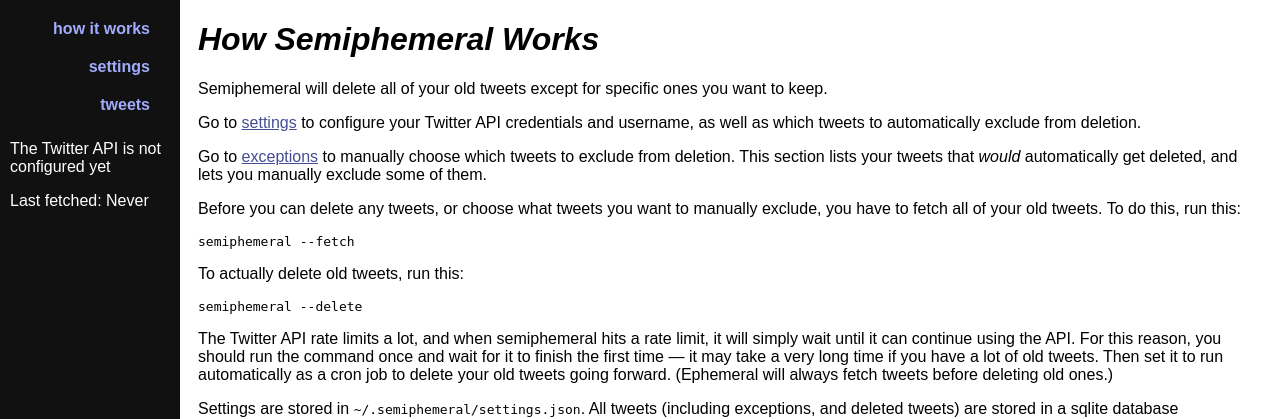
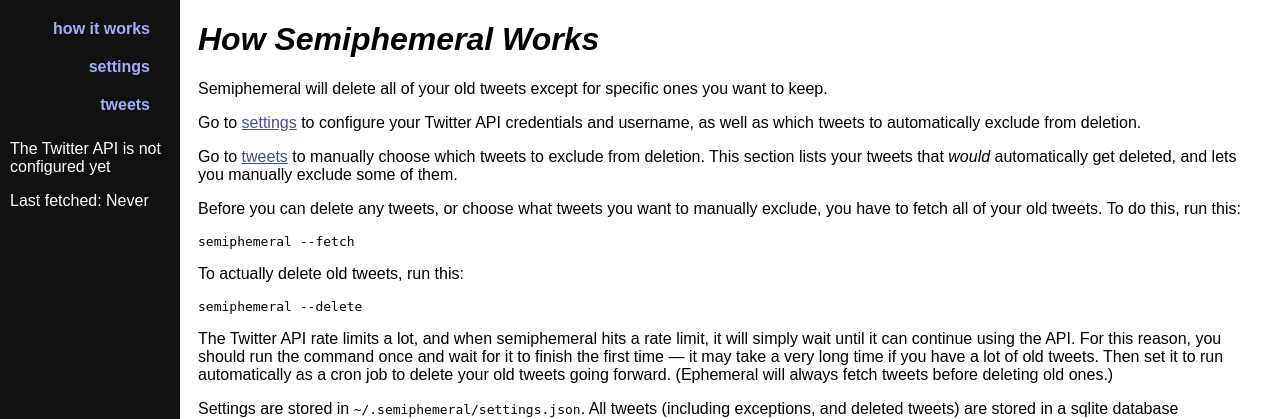
Before and after one commit to micahflee/semiphemeral, a Python web app: template semiphemeral/templates/index.html in a window 1280 px wide. Shown: the top 419 px of the page. Run offline with Jinja, Linux system fonts and the light colour scheme; the template is opened without the code that fills it, so the values that code supplies are empty.

Commit message:
Rename exceptions to tweets in one more place

```diff
--- a/semiphemeral/templates/index.html
+++ b/semiphemeral/templates/index.html
@@ -7,7 +7,7 @@
 
 <p>Go to <a href="{{ url_for('edit_settings') }}">settings</a> to configure your Twitter API credentials and username, as well as which tweets to automatically exclude from deletion.</p>
 
-<p>Go to <a href="{{ url_for('exceptions')}}">exceptions</a> to manually choose which tweets to exclude from deletion. This section lists your tweets that <em>would</em> automatically get deleted, and lets you manually exclude some of them.</p>
+<p>Go to <a href="{{ url_for('tweets')}}">tweets</a> to manually choose which tweets to exclude from deletion. This section lists your tweets that <em>would</em> automatically get deleted, and lets you manually exclude some of them.</p>
 
 <p>Before you can delete any tweets, or choose what tweets you want to manually exclude, you have to fetch all of your old tweets. To do this, run this:</p>
 
```
